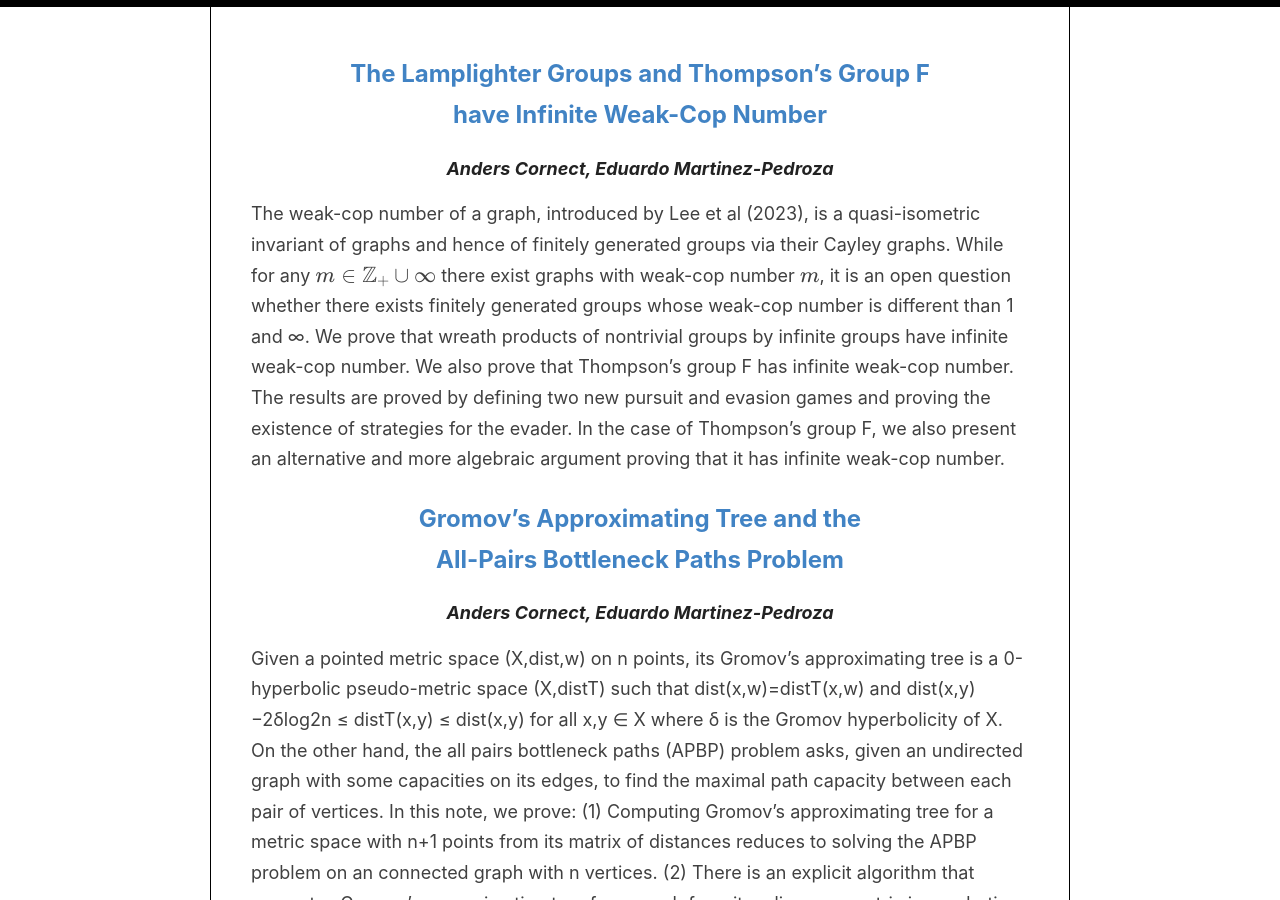
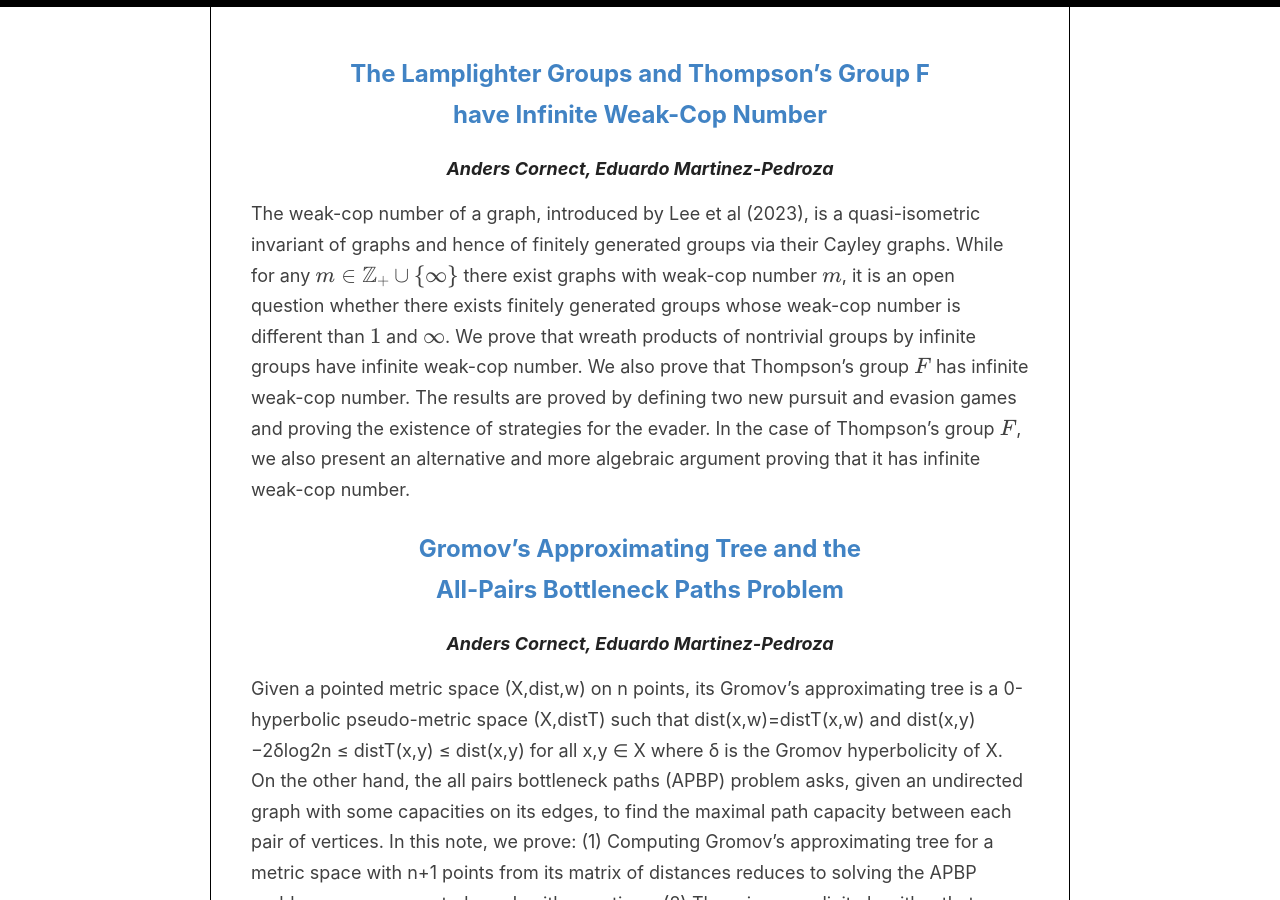
Before and after one commit to And-ers/And-ers.github.io, a Jekyll site: the page built from _pages/publications.md, in a window 1280 px wide and 900 px high, scrolled down 338 px. Built offline with Jekyll 4.4.1, drawn with Linux system fonts in a browser that asks for light colours.

Commit message:
modified:   _pages/publications.md

```diff
--- a/_pages/publications.md
+++ b/_pages/publications.md
@@ -13,7 +13,7 @@ permalink: /publications/
 ## [The Lamplighter Groups and Thompson's Group F <br> have Infinite Weak-Cop Number](https://arxiv.org/abs/2406.11996)
 #### *Anders Cornect, Eduardo Martinez-Pedroza*
 
-The weak-cop number of a graph, introduced by Lee et al (2023), is a quasi-isometric invariant of graphs and hence of finitely generated groups via their Cayley graphs. While for any \\(m \in \mathbb{Z}_+ \cup \{\infty\}\\) there exist graphs with weak-cop number \\(m\\), it is an open question whether there exists finitely generated groups whose weak-cop number is different than 1 and ∞. We prove that wreath products of nontrivial groups by infinite groups have infinite weak-cop number. We also prove that Thompson's group F has infinite weak-cop number. The results are proved by defining two new pursuit and evasion games and proving the existence of strategies for the evader. In the case of Thompson's group F, we also present an alternative and more algebraic argument proving that it has infinite weak-cop number.
+The weak-cop number of a graph, introduced by Lee et al (2023), is a quasi-isometric invariant of graphs and hence of finitely generated groups via their Cayley graphs. While for any \\(m \in \mathbb{Z}_+ \cup \\{\infty\\} \\) there exist graphs with weak-cop number \\(m\\), it is an open question whether there exists finitely generated groups whose weak-cop number is different than \\(1\\) and \\(\infty\\). We prove that wreath products of nontrivial groups by infinite groups have infinite weak-cop number. We also prove that Thompson's group \\(F\\) has infinite weak-cop number. The results are proved by defining two new pursuit and evasion games and proving the existence of strategies for the evader. In the case of Thompson's group \\(F\\), we also present an alternative and more algebraic argument proving that it has infinite weak-cop number.
 
 ## [Gromov's Approximating Tree and the <br /> All-Pairs Bottleneck Paths Problem](https://arxiv.org/abs/2408.05338)
 #### *Anders Cornect, Eduardo Martinez-Pedroza*
```
